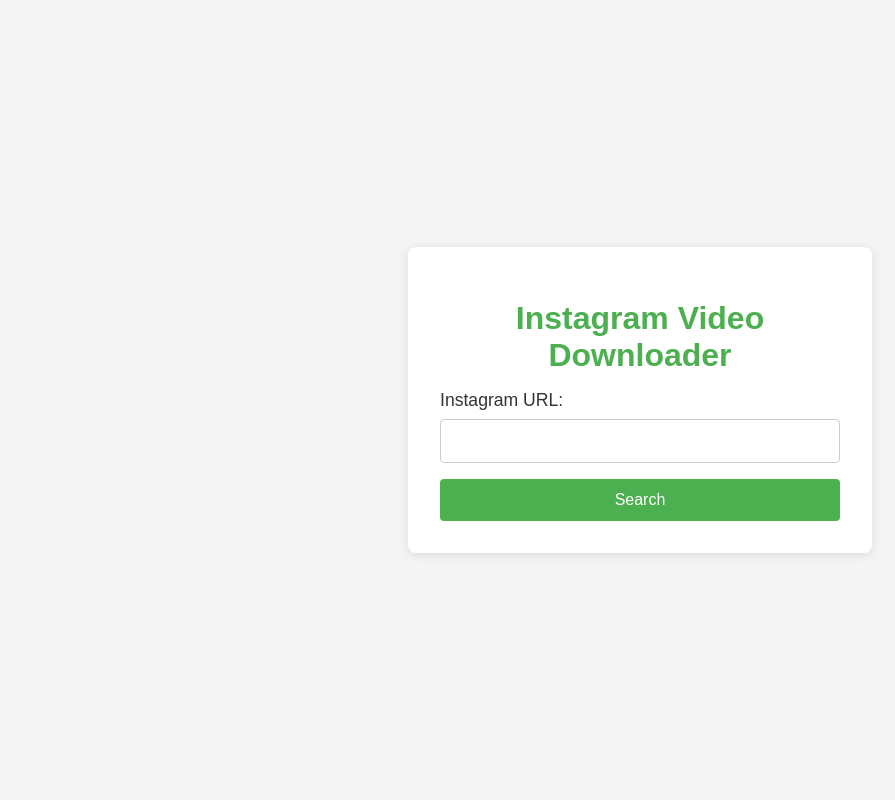
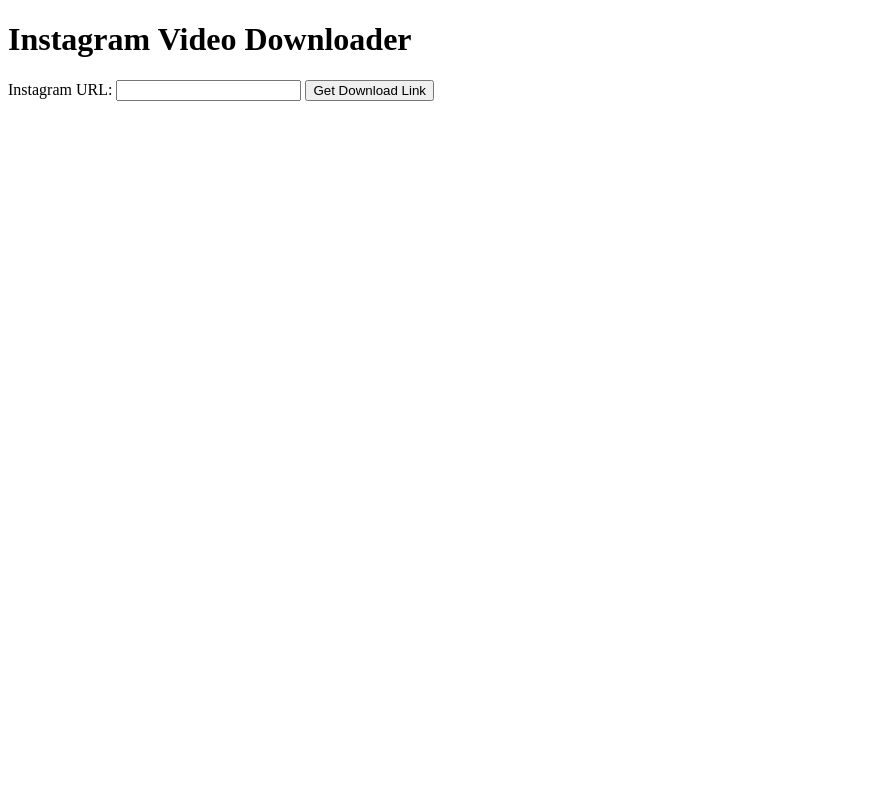
Before and after one commit to Drone181/pagina_python, a Flask app: page / in a window 1280 px wide. Shown: the whole page, without its empty margins (0-895 px from the left). Run offline with Flask 3, Linux system fonts and the light colour scheme.

Commit message:
act_2.2
general changes

```diff
--- a/app.py
+++ b/app.py
@@ -1,88 +1,29 @@
-from flask import Flask, request, render_template, send_file
-import requests
-from io import BytesIO
+from flask import Flask, request, render_template, redirect
 import logging
 from urllib.parse import quote
-import re
 
 app = Flask(__name__)
 logging.basicConfig(level=logging.DEBUG)
 
-def get_instagram_video_url_api(instagram_url):
-    api_key = '72ea23ea89mshf6775ef3b0dde3cp1c8da5jsn0d645a94c48c'  # Replace with your actual RapidAPI key
-    api_host = 'instagram-media-downloader6.p.rapidapi.com'
-
-    headers = {
-        'x-rapidapi-key': api_key,
-        'x-rapidapi-host': api_host
-    }
-
-    encoded_url = quote(instagram_url, safe='')
-    api_url = f'https://{api_host}/instagram/download'
-    params = {'url': encoded_url}
-
-    try:
-        response = requests.get(api_url, headers=headers, params=params)
-        response.raise_for_status()
-        video_data = response.json()
-        logging.debug(f"API Response: {video_data}")
-        return video_data.get('video_url')
-    except requests.exceptions.RequestException as e:
-        logging.error(f"Error fetching video via API: {e}")
-        logging.error(f"Response content: {e.response.content if hasattr(e, 'response') else 'No response content'}")
-        return None
-
-def get_instagram_video_url_fallback(instagram_url):
-    try:
-        response = requests.get(instagram_url)
-        response.raise_for_status()
-        html_content = response.text
-        video_url_match = re.search(r'<meta property="og:video" content="([^"]+)"', html_content)
-        if video_url_match:
-            return video_url_match.group(1)
-        else:
-            logging.warning("Fallback method: No video URL found in HTML")
-            return None
-    except requests.exceptions.RequestException as e:
-        logging.error(f"Fallback method: Error fetching Instagram page: {e}")
-        return None
-
-def get_instagram_video_url(instagram_url):
-    # Try API method first
-    video_url = get_instagram_video_url_api(instagram_url)
-    if video_url:
-        return video_url
-
-    # If API fails, try fallback method
-    logging.info("API method failed. Attempting fallback method.")
-    return get_instagram_video_url_fallback(instagram_url)
+def get_downloader_link(instagram_url):
+    # Using a reliable third-party Instagram downloader
+    base_url = "https://www.instagramsave.com/download-instagram-videos.php"
+    encoded_url = quote(instagram_url)
+    return f"{base_url}?url={encoded_url}"
 
 @app.route('/', methods=['GET', 'POST'])
 def index():
-    video_url = None
+    downloader_link = None
     if request.method == 'POST':
         instagram_url = request.form.get('url')
         logging.info(f"Received Instagram URL: {instagram_url}")
-        video_url = get_instagram_video_url(instagram_url)
-        if not video_url:
-            logging.warning("Failed to fetch video URL")
-            return "Failed to fetch video. Please check the URL and try again."
-    return render_template('index.html', video_url=video_url)
-
-@app.route('/download', methods=['POST'])
-def download():
-    video_url = request.form['video_url']
-    if video_url:
-        try:
-            video_response = requests.get(video_url)
-            video_response.raise_for_status()
-            video_io = BytesIO(video_response.content)
-            return send_file(video_io, as_attachment=True, download_name='Instadownloader_video.mp4', mimetype='video/mp4')
-        except Exception as e:
-            logging.error(f"Error downloading video: {e}")
-            return "Failed to download video."
-    else:
-        return "No video URL provided."
+        if instagram_url:
+            downloader_link = get_downloader_link(instagram_url)
+            logging.info(f"Generated downloader link: {downloader_link}")
+        else:
+            logging.warning("No Instagram URL provided")
+            return "Please provide an Instagram URL."
+    return render_template('index.html', downloader_link=downloader_link)
 
 if __name__ == '__main__':
     app.run(debug=True)
--- a/templates/index.html
+++ b/templates/index.html
@@ -1,96 +1,23 @@
-<!doctype html>
+<!DOCTYPE html>
 <html lang="en">
 <head>
     <meta charset="UTF-8">
     <meta name="viewport" content="width=device-width, initial-scale=1.0">
     <title>Instagram Video Downloader</title>
-    <style>
-        body {
-            font-family: Arial, sans-serif;
-            background-color: #f4f4f4;
-            color: #333;
-            display: flex;
-            justify-content: center;
-            align-items: center;
-            height: 100vh;
-            margin: 0;
-        }
-        .container {
-            background-color: #fff;
-            padding: 2rem;
-            border-radius: 8px;
-            box-shadow: 0 2px 10px rgba(0, 0, 0, 0.1);
-            max-width: 400px;
-            width: 100%;
-            text-align: center;
-        }
-        h1 {
-            color: #4CAF50;
-            margin-bottom: 1rem;
-        }
-        form {
-            display: flex;
-            flex-direction: column;
-        }
-        label {
-            font-size: 1.1rem;
-            margin-bottom: 0.5rem;
-            text-align: left;
-        }
-        input[type="text"] {
-            padding: 0.75rem;
-            font-size: 1rem;
-            border-radius: 4px;
-            border: 1px solid #ccc;
-            margin-bottom: 1rem;
-            width: 100%;
-            box-sizing: border-box;
-        }
-        button {
-            padding: 0.75rem;
-            font-size: 1rem;
-            border-radius: 4px;
-            border: none;
-            background-color: #4CAF50;
-            color: white;
-            cursor: pointer;
-            transition: background-color 0.3s ease;
-        }
-        button:hover {
-            background-color: #45a049;
-        }
-        .video-preview {
-            margin-top: 1rem;
-            display: flex;
-            justify-content: center;
-            flex-direction: column;
-            align-items: center;
-        }
-        video {
-            max-width: 100%;
-            border-radius: 8px;
-        }
-    </style>
 </head>
 <body>
-    <div class="container">
     <h1>Instagram Video Downloader</h1>
     <form method="POST">
         <label for="url">Instagram URL:</label>
         <input type="text" id="url" name="url" required>
-            <button type="submit">Search</button>
+        <button type="submit">Get Download Link</button>
     </form>
 
-        {% if video_url %}
-        <div class="video-preview">
-            <h2>Video Preview:</h2>
-            <video src="{{ video_url }}" controls></video>
-            <form method="POST" action="{{ url_for('download') }}">
-                <input type="hidden" name="video_url" value="{{ video_url }}">
-                <button type="submit" style="margin-top: 1rem;">Download</button>
-            </form>
+    {% if downloader_link %}
+    <div>
+        <h2>Download Link:</h2>
+        <a href="{{ downloader_link }}" target="_blank">Click here to download your video</a>
     </div>
     {% endif %}
-    </div>
 </body>
 </html>
```
Lines whose indentation alone changed are shown as unchanged.
